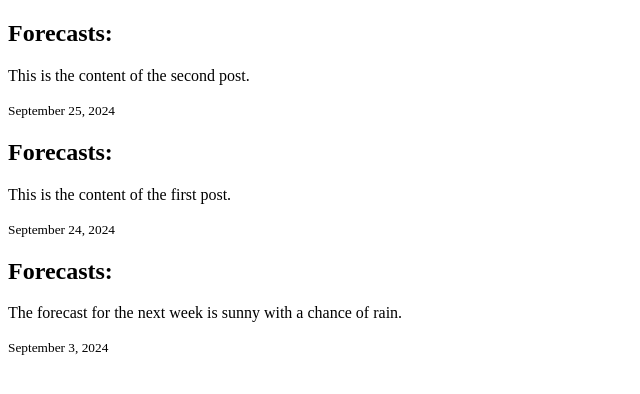
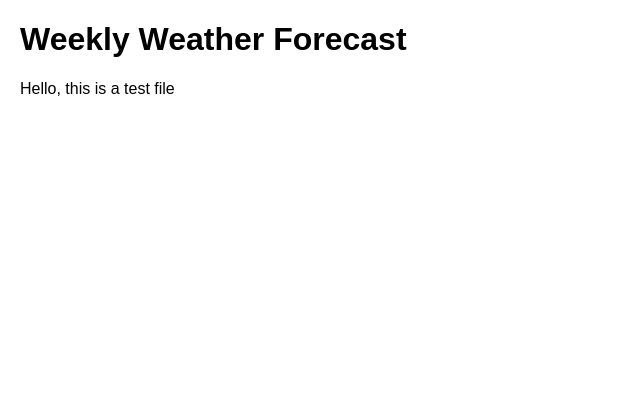
Before and after one commit to Bingham-Research-Center/ozone-brc-website, a website: page frontend/elspeth_prototype/forecast.html in a window 1280 px wide. Shown: the whole page, without its empty margins (0-640 px from the left). Drawn offline with Linux system fonts and the light colour scheme.

Commit message:
Halfway there to a functional forecast.html page

```diff
--- /dev/null
+++ b/frontend/elspeth_prototype/Test File.txt
@@ -0,0 +1 @@
+Hello, this is a test file
--- a/frontend/elspeth_prototype/forecast.html
+++ b/frontend/elspeth_prototype/forecast.html
@@ -1,39 +1,38 @@
 <!DOCTYPE html>
 <html lang="en">
 <head>
-    <title>Blog</title>
+    <meta charset="UTF-8">
+    <meta name="viewport" content="width=device-width, initial-scale=1.0">
+    <title>Weather Forecast</title>
+    <style>
+        body { font-family: Arial, sans-serif; margin: 20px; }
+        .forecast { margin: 20px 0; }
+    </style>
 </head>
 <body>
-<!-- Container for the latest post -->
-<div id="latest-post"></div>
 
-<!-- Load posts.js first -->
-<script src="posts.js"></script>
+<h1>Weekly Weather Forecast</h1>
+<div id="forecast" class="forecast"></div>
 
-<!-- Then load the script that uses `posts` -->
 <script>
-    function displayAllPosts() {
-        const postsContainer = document.getElementById('latest-post');
-
-        // Check if `posts` is defined
-        if (typeof posts === 'undefined') {
-            console.error('Posts array is not defined.');
-            return;
+    // Function to load the forecast from the text file
+    async function loadForecast() {
+        try {
+            const response = await fetch('Test%20File.txt');
+            if (!response.ok) {
+                throw new Error('Network response was not ok');
+            }
+            const data = await response.text();
+            document.getElementById('forecast').textContent = data;
+        } catch (error) {
+            console.error('Error fetching the forecast:', error);
+            document.getElementById('forecast').textContent = 'Error loading forecast.';
         }
-
-        posts.forEach(post => {
-            const postElement = document.createElement('div');
-            postElement.innerHTML = `
-                    <h2>${post.title}</h2>
-                    <p>${post.content}</p>
-                    <small>${post.date}</small>
-                `;
-            postsContainer.appendChild(postElement);
-        });
     }
 
-    // Ensure the DOM is fully loaded before running the function
-    document.addEventListener('DOMContentLoaded', displayAllPosts);
+    // Load forecast when the page is loaded
+    window.onload = loadForecast;
 </script>
+
 </body>
 </html>
--- a/frontend/elspeth_prototype/posts.js
+++ b/frontend/elspeth_prototype/posts.js
@@ -1,37 +1,19 @@
-// Ensure `posts` is attached to the window object for global access
-window.posts = [
-    {
-        title: 'Forecasts:',
-        content: 'This is the content of the first post.',
-        date: 'September 24, 2024'
-    },
-    {
-        title: 'Forecasts:',
-        content: 'This is the content of the second post.',
-        date: 'September 25, 2024'
-    },
-    {
-        title: 'Forecasts:',
-        content: 'The forecast for the next week is sunny with a chance of rain.',
-        date: 'September 3, 2024'
-    }
-    // Add more posts as needed
-];
-
-function fetchLatestPost() {
-    console.log('fetchLatestPost function called');
-    console.log('posts:', window.posts); // Log the posts array
-    try {
-        // Log the date properties of your posts
-        window.posts.forEach(post => console.log('post date:', post.date));
-        // Sort posts by date in descending order and return the latest one directly
-        return window.posts.sort((a, b) => new Date(b.date) - new Date(a.date))[0];
-    } catch (error) {
-        console.error('Error fetching the latest post:', error);
-        return null;
-    }
-}
-
-// Call the function
-const latestPost = fetchLatestPost();
-console.log('Latest Post:', latestPost);
+document.addEventListener('DOMContentLoaded', function() {
+    fetch('/files')
+        .then(response => response.json())
+        .then(files => {
+            const fileContentsDiv = document.getElementById('fileContents');
+            files.forEach(file => {
+                fetch(file)
+                    .then(response => response.text())
+                    .then(content => {
+                        const fileDiv = document.createElement('div');
+                        fileDiv.innerHTML = `<h2>${file}</h2><pre>${content}</pre>`;
+                        fileContentsDiv.appendChild(fileDiv);
+                    });
+            });
+        })
+        .catch(error => {
+            console.error('Error fetching files:', error);
+        });
+});
```
Also changed, not shown: frontend/elspeth_prototype/server.js (added, +25 -0 lines).
